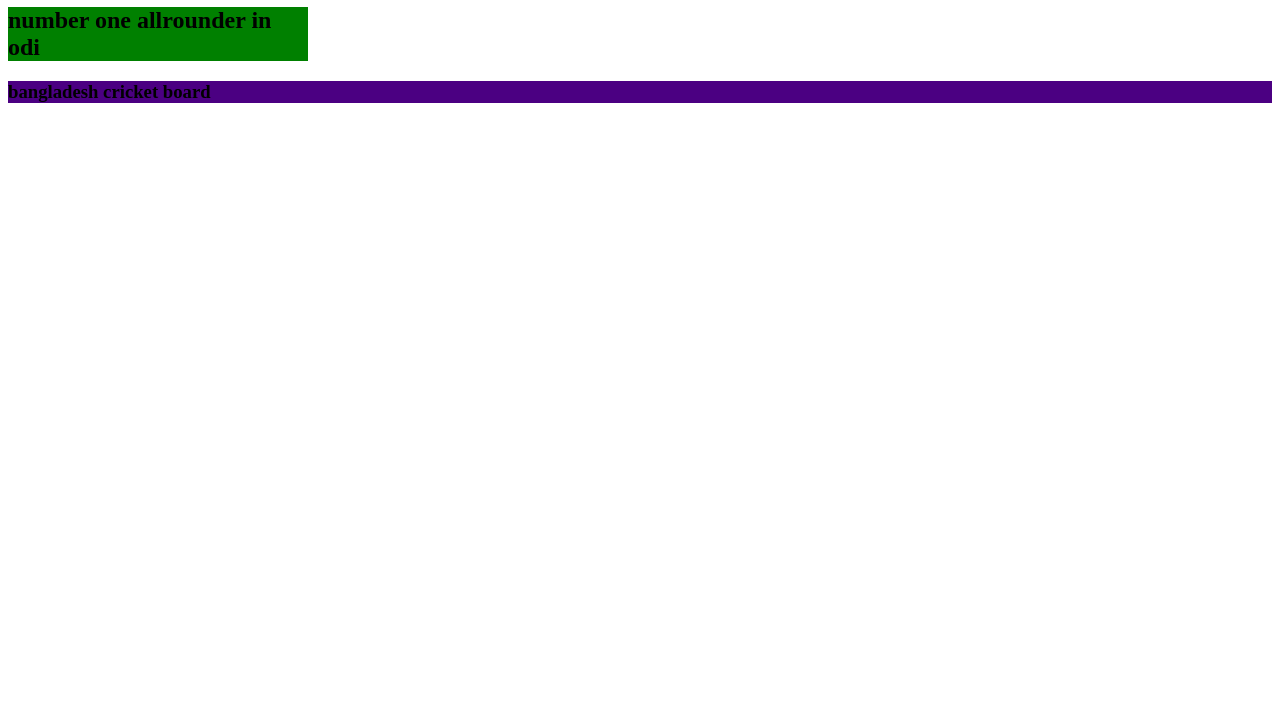
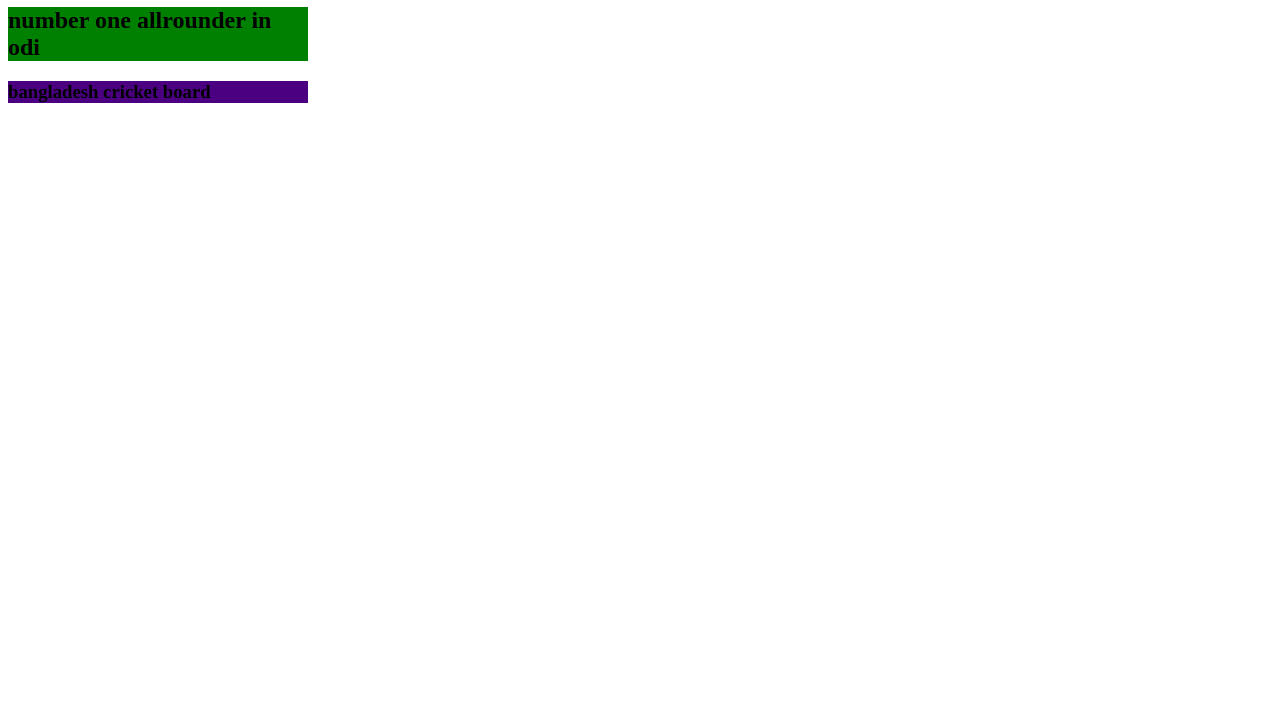
Before and after one commit to Rifat1203/Bcb-repository, a plain HTML site: page index.html in a window 1280 px wide. Shown: the part 73-800 px from the top of the page. Drawn offline with Linux system fonts and the light colour scheme.

Commit message:
another changes

```diff
--- a/style.css
+++ b/style.css
@@ -8,5 +8,5 @@ h2{
 }
 h3{
     background-color: indigo;
-    width: 200;
+    width: 300px;
 }
```
